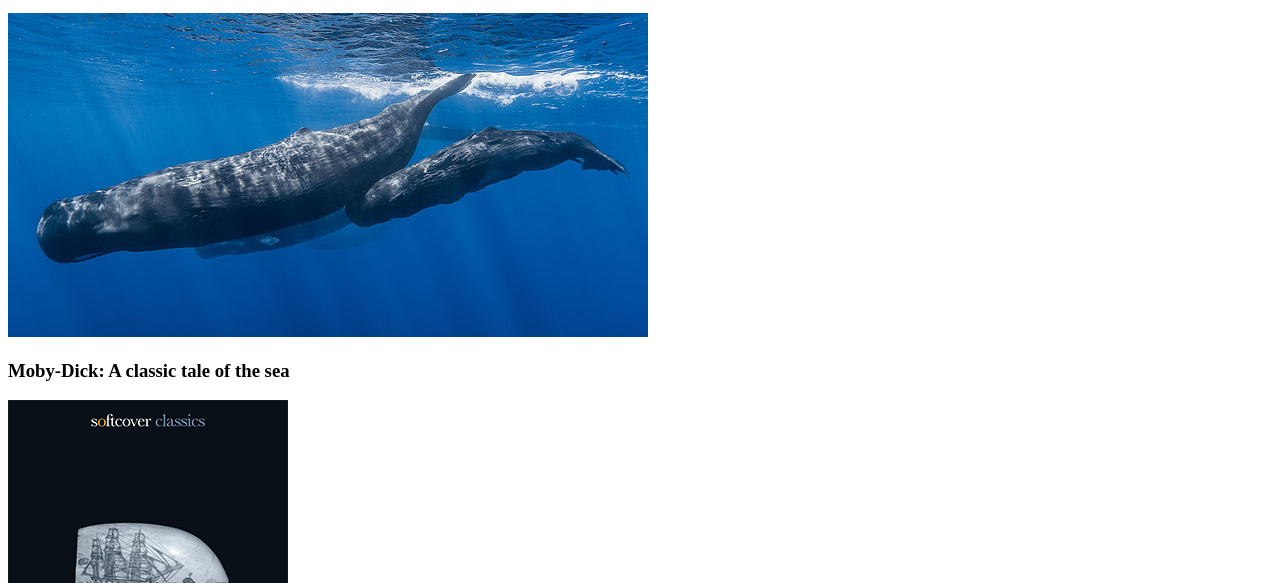
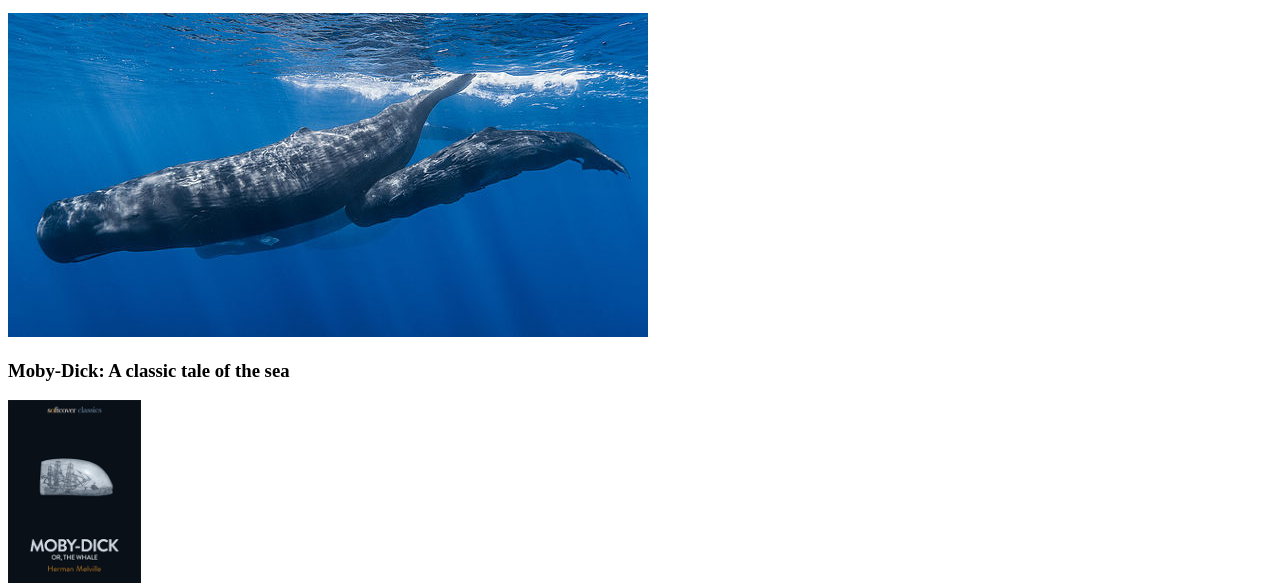
Before and after one commit to DionSha/sample_website, a plain HTML site: page moby_dick.html in a window 1280 px wide. Shown: the part 210-793 px from the top of the page. Drawn offline with Linux system fonts and the light colour scheme.

Commit message:
picture height

```diff
--- a/moby_dick.html
+++ b/moby_dick.html
@@ -41,7 +41,7 @@
 
       <a href="https://www.softcover.io/read/6070fb03/moby-dick"
          target="_blank" rel="noopener">
-        <img src="images/moby_dick.png" alt="Moby Dick">
+        <img src="images/moby_dick.png" alt="Moby Dick" height="200px">
       </a>
 
       <p>
```
